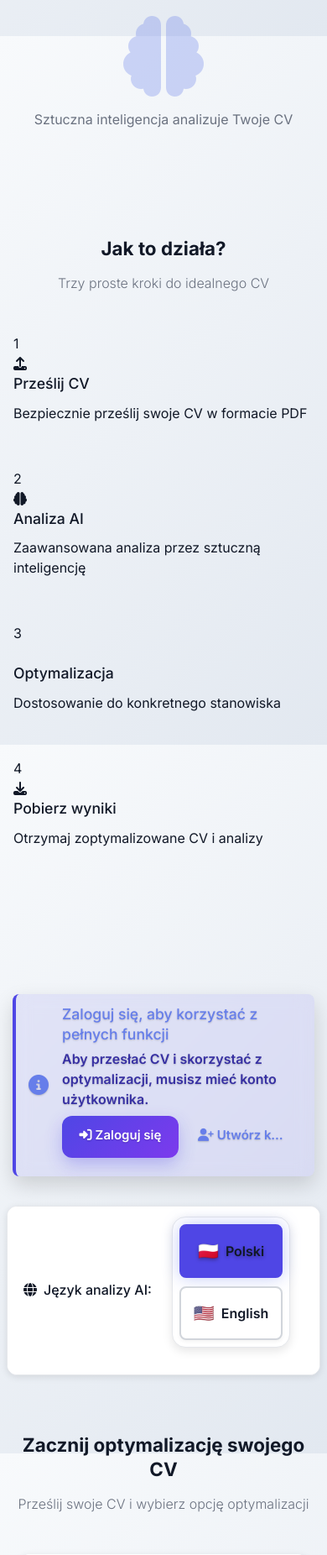
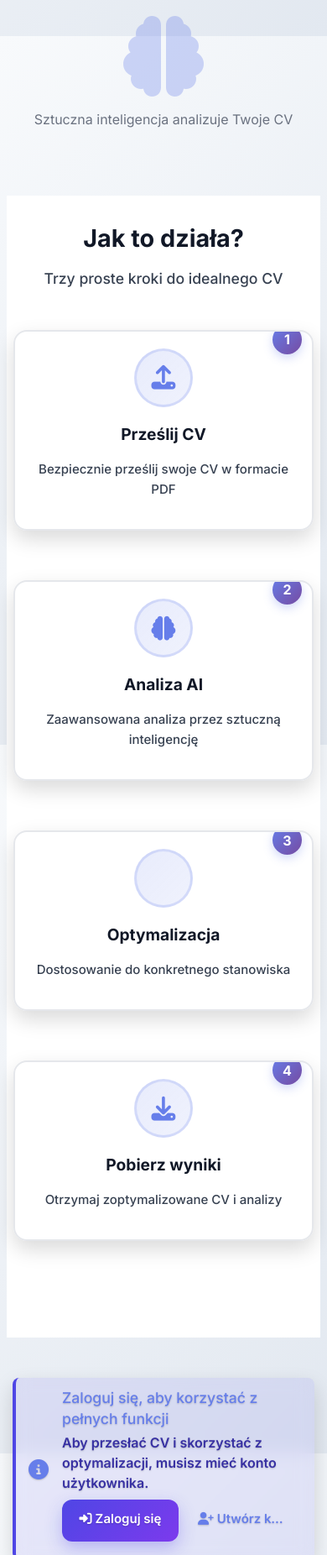
Before and after one commit to msulikowski96-cmd/Nowav, a Flask app: page / in a window 390 px wide. Shown: the part 801-2653 px from the top of the page at 84% size. Run offline with Flask 3, Linux system fonts and the light colour scheme; parts of the project's set-up code (start-up, migrations or seed data) failed here and were passed over; some libraries are stand-ins or nearby versions.

Commit message:
Assistant checkpoint: Poprawiono czytelność sekcji 'Jak to działa'
Assistant generated file changes:
- static/css/custom.css: Poprawienie czytelności sekcji 'Jak to działa'
Poprawienie czytelności sekcji 'Jak to działa'
Dodanie stylów dla sekcji features
Poprawienie czytelności sekcji 'Jak to działa'
Dodanie stylów dla sekcji features
Dodanie responsywnych poprawek dla mobile
- templates/index.html: Poprawienie struktury HTML dla lepszej czytelności

---

User prompt:

Chodzi mi o wygląd bo to co zaznaczyłem. W ramce na screenie nic nie widać jest niecyztelne

Replit-Commit-Author: Assistant
Replit-Commit-Session-Id: 3604e711-a83b-4a46-b1bc-b38021bb9c2f

```diff
--- a/static/css/custom.css
+++ b/static/css/custom.css
@@ -1066,3 +1066,166 @@ input[type="file"]:hover {
     color: #667eea;
     font-weight: 600;
 }
+
+/* Main Application Section */
+.main-app-section {
+    background: var(--bg-secondary);
+    color: var(--text-primary);
+}
+
+.main-app-section h2 {
+    color: var(--text-primary) !important;
+    font-weight: 700;
+}
+
+.main-app-section .lead {
+    color: var(--text-secondary) !important;
+}
+
+/* Features Overview */
+.features-section {
+    background: var(--bg-primary);
+    color: var(--text-primary);
+    padding: 3rem 0;
+}
+
+.features-section h2 {
+    color: var(--text-primary) !important;
+    font-weight: 700;
+    text-shadow: none;
+}
+
+.features-section .lead {
+    color: var(--text-secondary) !important;
+    font-weight: 500;
+}
+
+/* Feature Cards */
+.feature-card-modern {
+    background: var(--bg-card);
+    border: 2px solid var(--border-secondary);
+    border-radius: var(--radius-xl);
+    padding: 2rem;
+    text-align: center;
+    transition: all 0.3s ease;
+    position: relative;
+    overflow: hidden;
+    box-shadow: var(--shadow-soft);
+}
+
+.feature-card-modern:hover {
+    transform: translateY(-5px);
+    box-shadow: var(--shadow-medium);
+    border-color: var(--border-primary);
+}
+
+.feature-number {
+    position: absolute;
+    top: -10px;
+    right: 15px;
+    background: var(--primary-gradient);
+    color: var(--text-on-primary);
+    width: 40px;
+    height: 40px;
+    border-radius: 50%;
+    display: flex;
+    align-items: center;
+    justify-content: center;
+    font-weight: 700;
+    font-size: 1.1rem;
+    box-shadow: 0 4px 12px rgba(102, 126, 234, 0.3);
+}
+
+.feature-icon-modern {
+    background: linear-gradient(135deg, rgba(102, 126, 234, 0.1) 0%, rgba(102, 126, 234, 0.05) 100%);
+    width: 80px;
+    height: 80px;
+    border-radius: 50%;
+    display: flex;
+    align-items: center;
+    justify-content: center;
+    margin: 0 auto 1.5rem;
+    color: #667eea;
+    font-size: 2rem;
+    border: 3px solid rgba(102, 126, 234, 0.2);
+}
+
+.feature-title {
+    color: var(--text-primary) !important;
+    font-weight: 700;
+    font-size: 1.3rem;
+    margin-bottom: 1rem;
+    text-shadow: none;
+}
+
+.feature-description {
+    color: var(--text-secondary) !important;
+    font-weight: 500;
+    font-size: 1rem;
+    line-height: 1.6;
+}
+
+/* Feature Cards */
+    .feature-card-modern {
+        padding: 20px !important;
+        margin-bottom: 20px !important;
+        border-radius: 16px !important;
+        background: var(--bg-card) !important;
+        color: var(--text-primary) !important;
+        border: 2px solid var(--border-secondary) !important;
+    }
+
+    .feature-icon-modern {
+        width: 70px !important;
+        height: 70px !important;
+        font-size: 1.8rem !important;
+        margin-bottom: 1.2rem !important;
+        background: linear-gradient(135deg, rgba(102, 126, 234, 0.15) 0%, rgba(102, 126, 234, 0.1) 100%) !important;
+        color: #667eea !important;
+        border: 3px solid rgba(102, 126, 234, 0.2) !important;
+    }
+
+    .feature-number {
+        width: 35px !important;
+        height: 35px !important;
+        font-size: 1rem !important;
+        top: -8px !important;
+        right: 12px !important;
+        background: var(--primary-gradient) !important;
+        color: var(--text-on-primary) !important;
+    }
+
+    .feature-title {
+        font-size: 1.2rem !important;
+        margin-bottom: 1rem !important;
+        color: var(--text-primary) !important;
+        font-weight: 700 !important;
+    }
+
+    .feature-description {
+        font-size: 15px !important;
+        line-height: 1.6 !important;
+        color: var(--text-secondary) !important;
+        font-weight: 500 !important;
+    }
+
+    /* Features Section */
+    .features-section {
+        background: var(--bg-primary) !important;
+        padding: 2rem 0 !important;
+    }
+
+    .features-section h2 {
+        color: var(--text-primary) !important;
+        font-size: 1.8rem !important;
+        font-weight: 700 !important;
+        margin-bottom: 1rem !important;
+        text-align: center !important;
+    }
+
+    .features-section .lead {
+        color: var(--text-secondary) !important;
+        font-size: 1.1rem !important;
+        text-align: center !important;
+        margin-bottom: 2rem !important;
+    }
```
